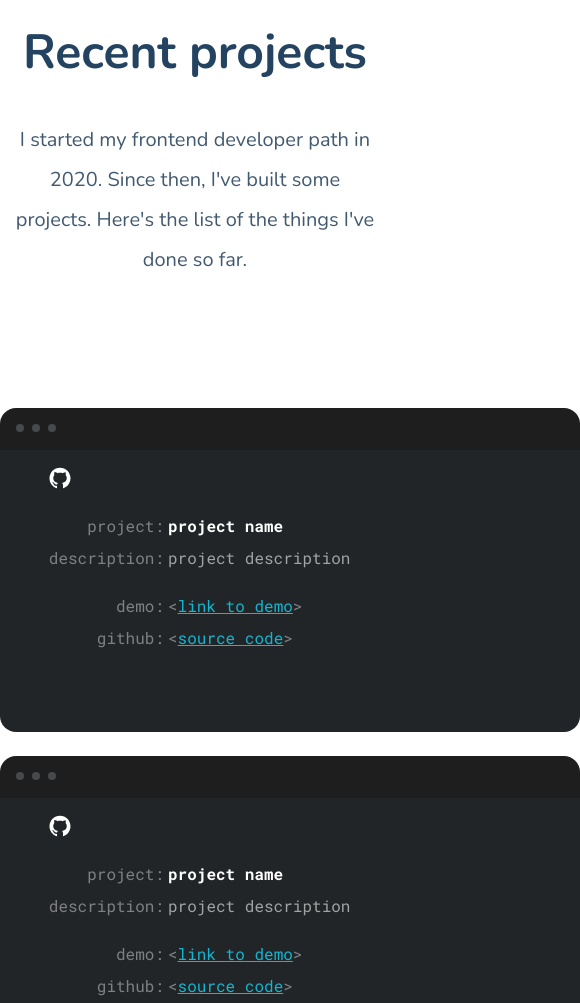
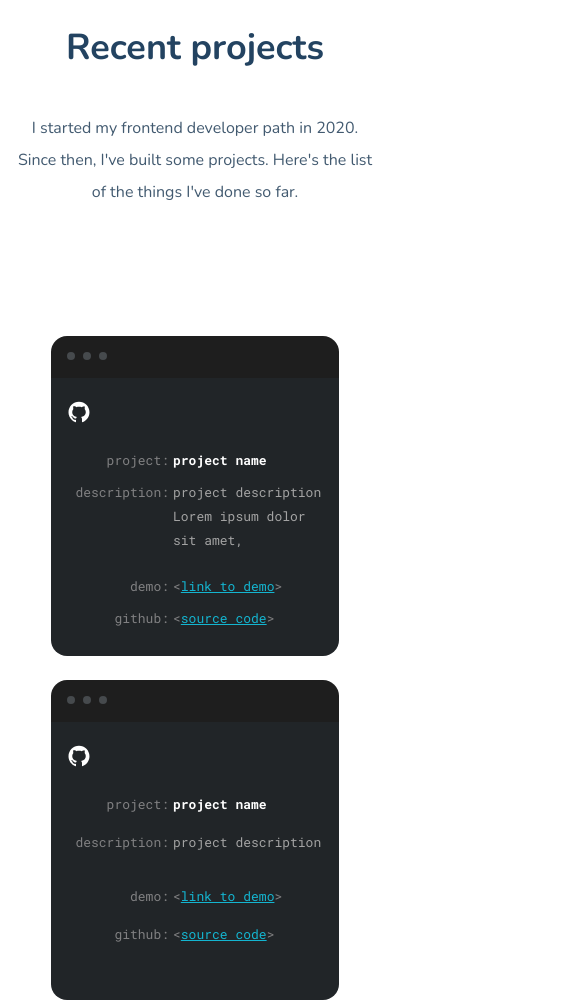
Before and after one commit to dorotapindur/dorotapindur.github.io, a website built with webpack: page src/pages/index.html in a window 390 px wide. Shown: the part 2380-3383 px from the top of the page, 580 px wide, since content can reach past the window. Built offline with nearby package versions, Linux system fonts and the light colour scheme.

Commit message:
add: mobile version, fix: card -description length

```diff
--- a/src/pages/index.html
+++ b/src/pages/index.html
@@ -107,10 +107,14 @@
                   <path d="M11.9906 1.78748C6.19453 1.78513 1.5 6.47732 1.5 12.2687C1.5 16.8484 4.43672 20.7414 8.52656 22.1711C9.07734 22.3094 8.99297 21.9179 8.99297 21.6508V19.8344C5.8125 20.207 5.68359 18.1023 5.47031 17.7508C5.03906 17.0148 4.01953 16.8273 4.32422 16.4758C5.04844 16.1031 5.78672 16.5695 6.64219 17.8328C7.26094 18.7492 8.46797 18.5945 9.07969 18.4422C9.21328 17.8914 9.49922 17.3992 9.89297 17.0172C6.59766 16.4265 5.22422 14.4156 5.22422 12.025C5.22422 10.8648 5.60625 9.79841 6.35625 8.93826C5.87812 7.52029 6.40078 6.30623 6.47109 6.12576C7.83281 6.00388 9.24844 7.10076 9.35859 7.18748C10.132 6.97888 11.0156 6.86873 12.0047 6.86873C12.9984 6.86873 13.8844 6.98357 14.6648 7.19451C14.9297 6.99295 16.2422 6.05076 17.5078 6.1656C17.5758 6.34607 18.0867 7.53201 17.6367 8.93123C18.3961 9.79373 18.7828 10.8695 18.7828 12.032C18.7828 14.4273 17.4 16.4406 14.0953 17.0219C14.3784 17.3002 14.6031 17.6322 14.7564 17.9984C14.9098 18.3646 14.9886 18.7577 14.9883 19.1547V21.7914C15.007 22.0023 14.9883 22.2109 15.3398 22.2109C19.4906 20.8117 22.4789 16.8906 22.4789 12.2711C22.4789 6.47732 17.782 1.78748 11.9906 1.78748Z" fill="white"/>
                 </svg>
                 <div class="card__text-container">
+                  <div class="card__smaller-container">
                     <p class="card__category">project:</p> <p class="card__content card__content--project">project name</p>
-                  <p class="card__category">description:</p> <p class="card__content card__content--description">project description</p>
+                    <p class="card__category">description:</p> <p class="card__content card__content--description">project description Lorem ipsum dolor sit amet, consectetur adipisicing elit. Molestiae, perspiciatis reiciendis laboriosam sed odio cumque sint distinctio facere blanditiis illum?</p>
+                  </div>
+                  <div class="card__smaller-container">
                     <p class="card__category">demo:</p> <p class="card__content card__content--demo">&lt;<a class="card__link" href="#">link to demo</a>&gt;</p>
                     <p class="card__category">github:</p> <p class="card__content card__content--source">&lt;<a class="card__link" href="#">source code</a>&gt;</p>
+                  </div>
                 </div>
             </li>
 
@@ -124,10 +128,14 @@
                 <path d="M11.9906 1.78748C6.19453 1.78513 1.5 6.47732 1.5 12.2687C1.5 16.8484 4.43672 20.7414 8.52656 22.1711C9.07734 22.3094 8.99297 21.9179 8.99297 21.6508V19.8344C5.8125 20.207 5.68359 18.1023 5.47031 17.7508C5.03906 17.0148 4.01953 16.8273 4.32422 16.4758C5.04844 16.1031 5.78672 16.5695 6.64219 17.8328C7.26094 18.7492 8.46797 18.5945 9.07969 18.4422C9.21328 17.8914 9.49922 17.3992 9.89297 17.0172C6.59766 16.4265 5.22422 14.4156 5.22422 12.025C5.22422 10.8648 5.60625 9.79841 6.35625 8.93826C5.87812 7.52029 6.40078 6.30623 6.47109 6.12576C7.83281 6.00388 9.24844 7.10076 9.35859 7.18748C10.132 6.97888 11.0156 6.86873 12.0047 6.86873C12.9984 6.86873 13.8844 6.98357 14.6648 7.19451C14.9297 6.99295 16.2422 6.05076 17.5078 6.1656C17.5758 6.34607 18.0867 7.53201 17.6367 8.93123C18.3961 9.79373 18.7828 10.8695 18.7828 12.032C18.7828 14.4273 17.4 16.4406 14.0953 17.0219C14.3784 17.3002 14.6031 17.6322 14.7564 17.9984C14.9098 18.3646 14.9886 18.7577 14.9883 19.1547V21.7914C15.007 22.0023 14.9883 22.2109 15.3398 22.2109C19.4906 20.8117 22.4789 16.8906 22.4789 12.2711C22.4789 6.47732 17.782 1.78748 11.9906 1.78748Z" fill="white"/>
               </svg>
               <div class="card__text-container">
+                <div class="card__smaller-container">
                   <p class="card__category">project:</p> <p class="card__content card__content--project">project name</p>
                   <p class="card__category">description:</p> <p class="card__content card__content--description">project description</p>
+                </div>
+                <div class="card__smaller-container">
                   <p class="card__category">demo:</p> <p class="card__content card__content--demo">&lt;<a class="card__link" href="#">link to demo</a>&gt;</p>
                   <p class="card__category">github:</p> <p class="card__content card__content--source">&lt;<a class="card__link" href="#">source code</a>&gt;</p>
+                </div>
               </div>
           </li>
 
@@ -141,13 +149,16 @@
               <path d="M11.9906 1.78748C6.19453 1.78513 1.5 6.47732 1.5 12.2687C1.5 16.8484 4.43672 20.7414 8.52656 22.1711C9.07734 22.3094 8.99297 21.9179 8.99297 21.6508V19.8344C5.8125 20.207 5.68359 18.1023 5.47031 17.7508C5.03906 17.0148 4.01953 16.8273 4.32422 16.4758C5.04844 16.1031 5.78672 16.5695 6.64219 17.8328C7.26094 18.7492 8.46797 18.5945 9.07969 18.4422C9.21328 17.8914 9.49922 17.3992 9.89297 17.0172C6.59766 16.4265 5.22422 14.4156 5.22422 12.025C5.22422 10.8648 5.60625 9.79841 6.35625 8.93826C5.87812 7.52029 6.40078 6.30623 6.47109 6.12576C7.83281 6.00388 9.24844 7.10076 9.35859 7.18748C10.132 6.97888 11.0156 6.86873 12.0047 6.86873C12.9984 6.86873 13.8844 6.98357 14.6648 7.19451C14.9297 6.99295 16.2422 6.05076 17.5078 6.1656C17.5758 6.34607 18.0867 7.53201 17.6367 8.93123C18.3961 9.79373 18.7828 10.8695 18.7828 12.032C18.7828 14.4273 17.4 16.4406 14.0953 17.0219C14.3784 17.3002 14.6031 17.6322 14.7564 17.9984C14.9098 18.3646 14.9886 18.7577 14.9883 19.1547V21.7914C15.007 22.0023 14.9883 22.2109 15.3398 22.2109C19.4906 20.8117 22.4789 16.8906 22.4789 12.2711C22.4789 6.47732 17.782 1.78748 11.9906 1.78748Z" fill="white"/>
             </svg>
             <div class="card__text-container">
+              <div class="card__smaller-container">
                 <p class="card__category">project:</p> <p class="card__content card__content--project">project name</p>
                 <p class="card__category">description:</p> <p class="card__content card__content--description">project description</p>
+              </div>
+              <div class="card__smaller-container">
                 <p class="card__category">demo:</p> <p class="card__content card__content--demo">&lt;<a class="card__link" href="#">link to demo</a>&gt;</p>
                 <p class="card__category">github:</p> <p class="card__content card__content--source">&lt;<a class="card__link" href="#">source code</a>&gt;</p>
               </div>
+            </div>
         </li>
-
 
           </ul>
 
--- a/src/scss/main.scss
+++ b/src/scss/main.scss
@@ -315,6 +315,10 @@ body {
     text-align: center;
     color: $header-dark;
     margin: 80px 0 40px;
+    @media screen and (max-width: 670px) {
+      font-size: 36px;
+      line-height: 48px;
+    }
   }
   &__intro {
     max-width: 782px;
@@ -324,6 +328,10 @@ body {
     text-align: center;
     color: $text-dark;
     margin: 0 15px 128px;
+    @media screen and (max-width: 670px) {
+      font-size: 16px;
+      line-height: 32px;
+    }
   }
   &__container {
     width: 100%;
@@ -336,6 +344,9 @@ body {
     row-gap: 24px;
     justify-items: center;
     list-style-type: none;
+    @media screen and (max-width: 670px) {
+      grid-template-columns: 1fr;
+    }
   }
 }
 .card {
@@ -346,26 +357,49 @@ body {
   border-radius: 16px;
   position: relative;
   font-family: Roboto Mono;
+  @media screen and (max-width: 670px) {
+    width: 288px;
+    height: 320px;
+  }
   &__grey-dots {
-    margin: 16px auto 16px 16px;
+    margin: 16px 0 0 16px;
   }
   &__github-icon {
     position: absolute;
     top: 58px;
     left: 48px;
+    @media screen and (max-width: 670px) {
+      top: 64px;
+      left: 16px;
+    }
   }
   &__text-container {
     width: 484px;
-    height: 136px;
     position: absolute;
     top: 106px;
     left: 48px;
     padding: 0;
     display: grid;
-    grid-template-columns: 116px 364px;
-    grid-template-rows: 24px 40px 24px 24px;
+    grid-template-columns: 1fr;
+    grid-template-rows: auto auto;
+    row-gap: 24px;
+    @media screen and (max-width: 670px) {
+      width: 255px;
+      min-height: 160px;
+      top: 112px;
+      left: 16px;
+    }
+  }
+  &__smaller-container {
+    width: 100%;
+    display: grid;
+    grid-template-columns: 24% 76%;
+    grid-template-rows: auto auto;
     column-gap: 4px;
     row-gap: 8px;
+    @media screen and (max-width: 670px) {
+      grid-template-columns: 40% 60%;
+    }
   }
   &__category {
     margin: 0;
@@ -374,19 +408,30 @@ body {
     font-size: 16px;
     line-height: 24px;
     color: $console-grey;
+    @media screen and (max-width: 670px) {
+      font-size: 13px;
+    }
   }
   &__content {
+    max-width: 100%;
     margin: 0;
     padding: 0;
     font-weight: normal;
     font-size: 16px;
     line-height: 24px;
+    @media screen and (max-width: 670px) {
+      font-size: 13px;
+    }
     &--project {
       color: $white;
       font-weight: bold;
+      max-height: 48px;
+      overflow-y: auto;
     }
     &--description {
       color: $console-grey-bold;
+      max-height: 70px;
+      overflow-y: auto;
     }
     &--demo {
       color: $console-grey;
@@ -411,7 +456,7 @@ body {
   display: flex;
   flex-flow: column;
   align-items: center;
-  padding: 0;
+  padding: 0 16px;
   &__header{
     font-weight: bold;
     font-size: 48px;
@@ -419,6 +464,10 @@ body {
     text-align: center;
     color: $header-dark;
     margin: 80px 0 40px;
+    @media screen and (max-width: 670px) {
+      font-size: 36px;
+      line-height: 48px;
+    }
   }
   &__text {
     max-width: 782px;
@@ -427,14 +476,25 @@ body {
     line-height: 40px;
     text-align: center;
     color: $text-dark;
-    margin: 0 15px 128px;
+    margin: 0 0 128px;
+    @media screen and (max-width: 670px) {
+      font-size: 16px;
+      line-height: 32px;
+    }
   }
   &__low-bar {
     width: 580px;
+    max-width: 100%;
     margin: 0 0 176px;
     padding: 0;
     display: flex;
     justify-content: space-between;
+    @media screen and (max-width: 670px) {
+      width: 278px;
+      height: 160px;
+      flex-flow: column;
+      align-items: center;
+    }
   }
   &__icon-container {
     width: 200px;
```
Lines whose indentation alone changed are shown as unchanged.
